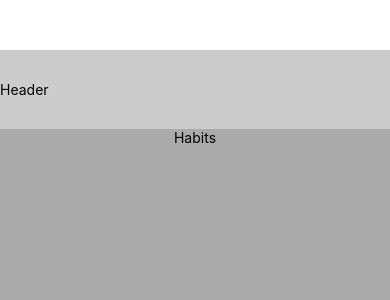
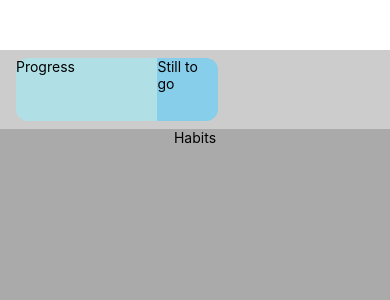
Before and after one commit to krisograbek/kill-da-habit, a React Native app: screen / in a window 390 px wide. Shown: the top 300 px of the page. Built offline with nearby package versions, Linux system fonts and the light colour scheme.

Commit message:
create progress bar, set progress using flex

```diff
--- a/components/Header.js
+++ b/components/Header.js
@@ -1,15 +1,11 @@
 import React from 'react'
 import { StyleSheet, Text, View } from 'react-native';
+import ProgressBar from './ProgressBar';
 
 const Header = () => {
   return (
     <View style={styles.headerContainer}>
-      <Text>
-        Header
-      </Text>
-      {/* <Text>
-        Header
-      </Text> */}
+      <ProgressBar progress={0.7} />
     </View>
   )
 }
--- /dev/null
+++ b/components/ProgressBar.js
@@ -0,0 +1,42 @@
+import React, { useState } from 'react'
+import { StyleSheet, Text, View } from 'react-native';
+
+const ProgressBar = ({ progress }) => {
+  return (
+    <View style={styles.mainContainer}>
+      <View style={[styles.leftSide, { flex: progress }]}>
+        <Text>
+          Progress
+        </Text>
+      </View>
+      <View style={[styles.rightSide, { flex: (1 - progress) }]}>
+        <Text>
+          Still to go
+        </Text>
+      </View>
+    </View>
+  )
+}
+
+export default ProgressBar;
+
+const styles = StyleSheet.create({
+  mainContainer: {
+    flexDirection: 'row',
+    alignItems: 'stretch',
+    // paddingVertical: 8,
+    paddingHorizontal: 16,
+    height: '80%',
+    width: '60%',
+  },
+  leftSide: {
+    borderTopLeftRadius: 12,
+    borderBottomLeftRadius: 12,
+    backgroundColor: 'powderblue',
+  },
+  rightSide: {
+    borderTopRightRadius: 12,
+    borderBottomRightRadius: 12,
+    backgroundColor: 'skyblue',
+  },
+})
```
